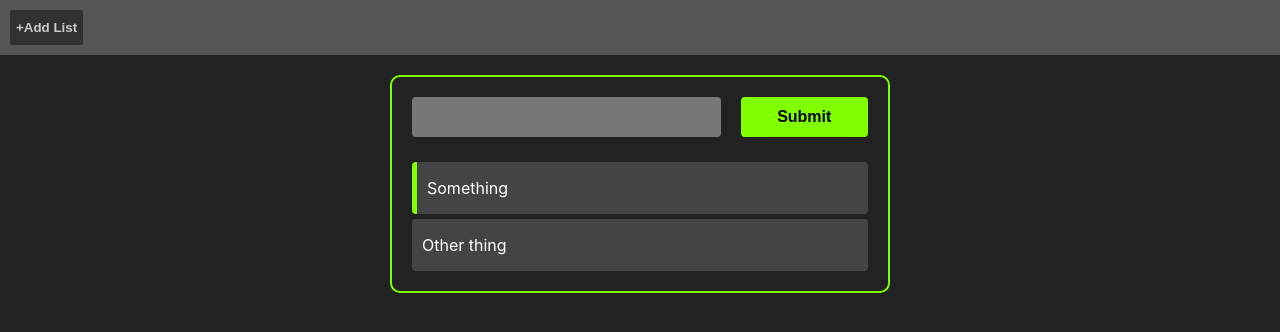
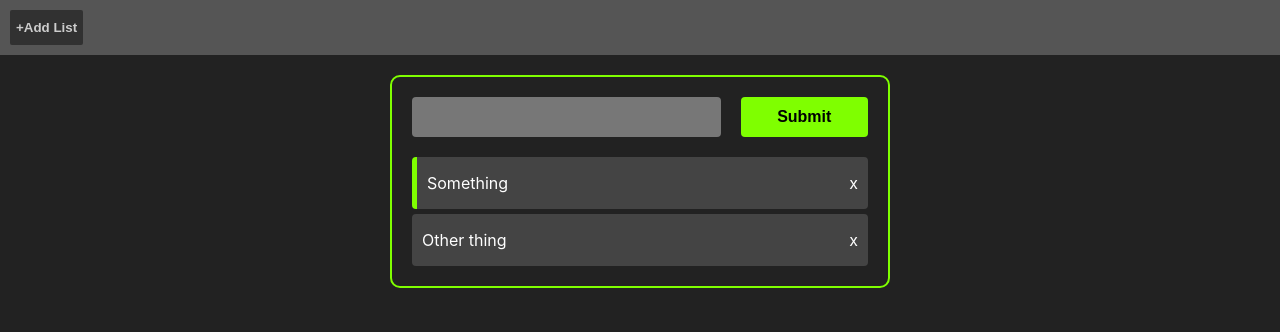
Before and after one commit to Marco-Antonio-Furtado/lista-next, a Next.js app: page / in a window 1280 px wide. Shown: the top 332 px of the page. Built offline with nearby package versions, Linux system fonts and the light colour scheme.

Commit message:
funções de: criar, completar e deletar tarefas

```diff
--- a/components/list/index.jsx
+++ b/components/list/index.jsx
@@ -2,6 +2,7 @@ import styles from "./index.module.css"
 import Button from "../button"
 import Task from "../task"
 import { useState } from "react"
+import { v4 as uuidv4} from "uuid"
 
 export default  function List(){
     const [inputData, setInputData] = useState("")
@@ -16,20 +17,30 @@ export default  function List(){
 
     }
 
-    function handleTaskClick(taskId){
+    function handleTaskClick(task){
+        if(task.id){task.completed = !task.completed}else{return}
+        const newList = [...list]
+        setList(newList)
+    }
+
+    function taskDelete(taskId){
         console.log(taskId)
+        const newList = list.filter((task)=>task.id !== taskId)
+        setList(newList)
+
     }
+
 
     const [list, setList] = useState(
 
         [
             {
-                id: 1,
+                id: uuidv4(),
                 title: "Something",
                 completed: true,
              },
              {
-                 id: 2,
+                 id: uuidv4(),
                  title: "Other thing",
                  completed: false
              },
@@ -41,7 +52,7 @@ export default  function List(){
          else{
          const newList = [...list,
              {
-                 id:3,
+                 id:uuidv4(),
                  title:inputData,
                  completed:false,
              }
@@ -60,13 +71,14 @@ export default  function List(){
             className={styles.input}
             onChange={handleInputData}
             onKeyUp={handleEnter}/>
+            {/* \/\/ className \/\/ funciona??? */}
             <Button className={styles.btnAdd} onClick={addTask}>Submit</Button>
         </header>
         <main className={styles.main}>
-            <div>
-                {error ? <p className={styles.requiredInput}>*Required input</p> : ""}
-            </div>
-            {list.map((task, i)=><Task key={i} task={task} onClick={handleTaskClick}/>)}
+            {error && <p className={styles.requiredInput}>*Required input</p>}
+            {list.map((task)=><Task key={task.id} task={task}
+            handleTaskClick={handleTaskClick}
+            taskDelete={taskDelete}/>)}
         </main>
     </div>
     )
--- a/components/task/index.jsx
+++ b/components/task/index.jsx
@@ -1,10 +1,11 @@
 import styles from "./index.module.css"
 
-export default function Task({ task, onClick }){
+export default function Task({ task, handleTaskClick, taskDelete }){
     return(
         <div className={styles.task}
         style={task.completed ? { borderLeft: "5px solid chartreuse" } : {}}>
-            <p className={styles.taskTitle}  onClick={onClick(task.id)} >{task.title}</p>
+            <p className={styles.taskTitle}  onClick={()=>handleTaskClick(task)} >{task.title}</p>
+            <p onClick={() =>taskDelete(task.id)}>x</p>
         </div>
     )
 }
```
